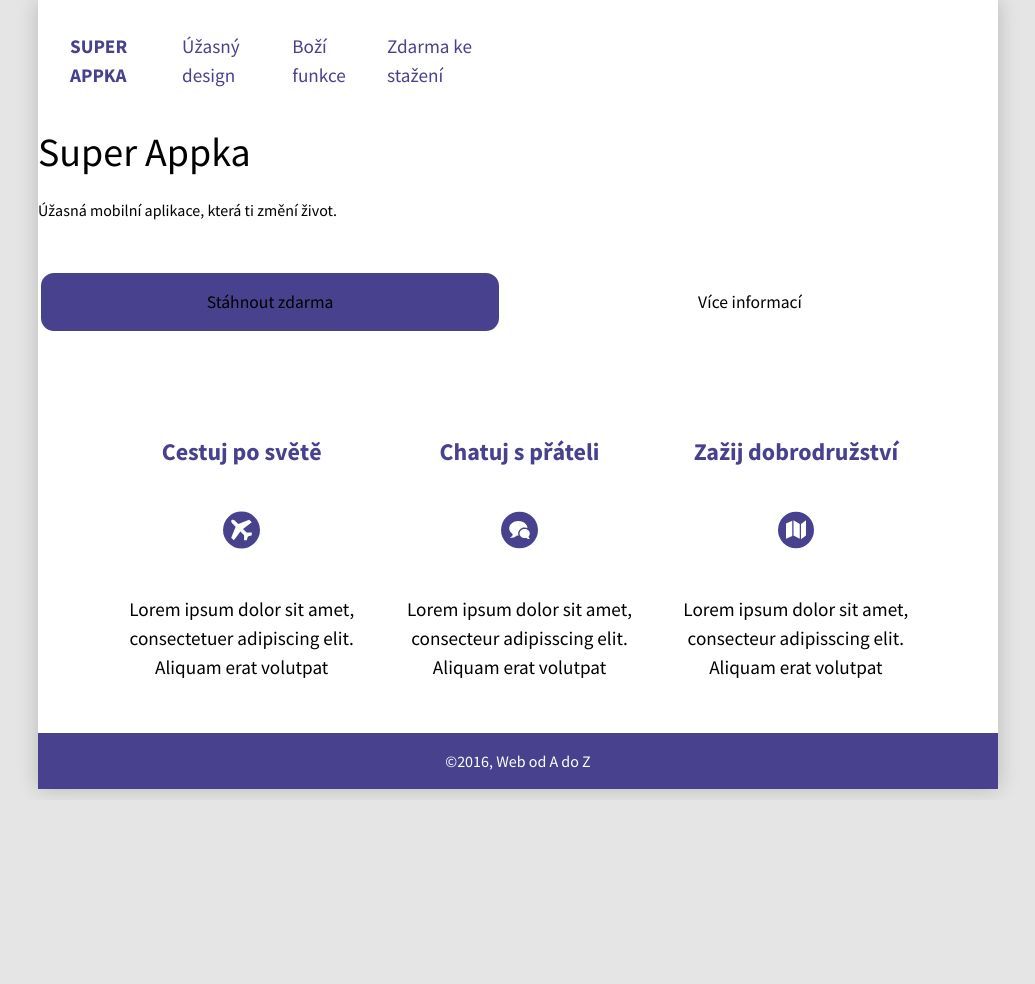
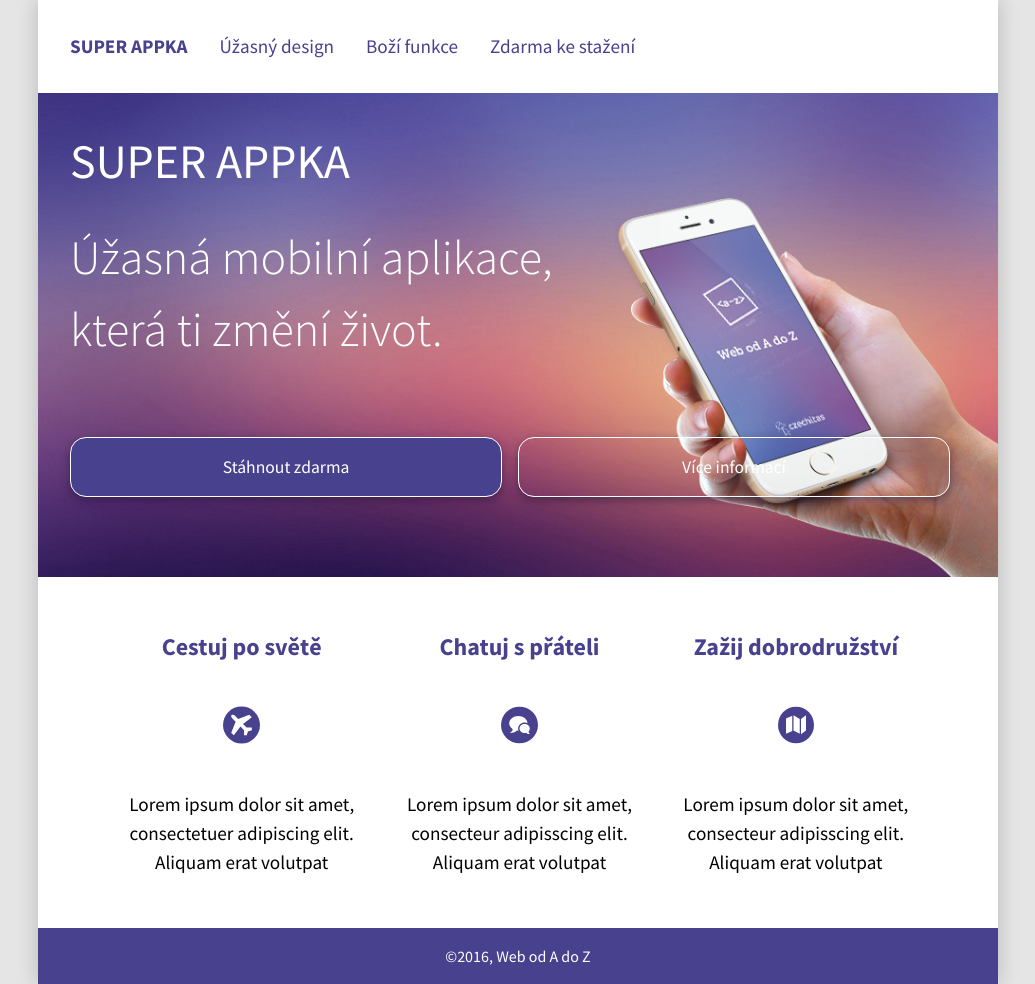
Before and after one commit to tvorimweb-2021-praha-jaro/du-05---superappka-denisa-p, a plain HTML site: page index.html in a window 1280 px wide. Shown: the whole page, without its empty margins (122-1157 px from the left). Before the commit the page ends 800 px from the top, so only its background shows below. Drawn offline with Linux system fonts and the light colour scheme.

Commit message:
OPRAVENO

```diff
--- a/index.html
+++ b/index.html
@@ -2,6 +2,7 @@
 <html lang="cs">
 
 <head>
+    <meta name="viewport" content="width=device-width, initial-scale=1.0">
     <meta charset="utf-8">
     <title>Mobilní aplikace</title>
     <link href="https://fonts.googleapis.com/css?family=Source+Sans+Pro:300,400,700" rel="stylesheet">
@@ -18,9 +19,9 @@
             <a href="">Zdarma ke stažení</a>
         </nav>
 
-        <section calss="hlavni">
+        <section class="hlavni">
             <h1>Super Appka</h1>
-            <p>Úžasná mobilní aplikace, která ti změní život.</p>
+            <p class="uzasna">Úžasná mobilní aplikace, která ti změní život.</p>
             <div class="moznosti">
                 <a class="tlacitko stahnout" href="">Stáhnout zdarma</a>
                 <a class="tlacitko vice" href="">Více informací</a>
--- a/style.css
+++ b/style.css
@@ -14,6 +14,7 @@ html { box-sizing: border-box; }
 */
 
 body {
+    width: auto;
     padding: 0;
     margin: 0;
     background-color: #e5e5e5;
@@ -24,12 +25,22 @@ body {
 }
 
 .obal {
-    width: 960px; /* obsah stránky je omezený do pruhu širokého 960px */
+    max-width: 960px; /* obsah stránky je omezený do pruhu širokého 960px */
     margin: 0 auto; /* pruh je na stránce vycentrovaný */
     background: white;
     box-shadow: 0 0 20px rgba(0, 0, 0, 0.2);
+    cursor: context-menu;
 }
 
+.odkazy {
+    text-decoration: none;
+    display: flex;
+    flex-flow: row wrap;
+    justify-content: left;
+    text-align: center;
+    padding: 0.7rem;
+    margin: 0;
+}
 
 nav {
     font-size: 2rem;
@@ -39,11 +50,46 @@ nav {
     justify-content: space-between;
 }
 
+.hlavni {
+    background-image: url(images/pozadi.jpg);
+    background-size: cover;
+    background-repeat: no-repeat;
+    background-position: center;
+    color: white;
+    padding: 2rem;
+    display: flex;
+    flex-direction: column;
+    flex-flow: column nowrap;
+    align-items: stretch;
+    justify-content: space-between;
+}
+
 a{
     text-decoration: none;
     display: inline-block;
     padding: 1rem;
 }
+
+h1 {
+    text-transform: uppercase;
+    font-size: 3rem;
+    font-weight: normal;
+    margin: 0;
+    padding: 0;
+}
+
+.uzasna {
+    font-weight: 300;
+    font-size: 2rem;
+    margin: 1rem 0;
+}
+
+.moznosti {
+    margin: 2rem 0;
+    display: flex;
+    flex-direction: column;
+}
+
 
 a:visited {
     color: inherit;
@@ -57,37 +103,7 @@ a:hover {
 .superappka{
     text-decoration: none;
     font-weight: 800;
-    color: white
-} /* Když se podívám na to, jak ta stránka vypadá, tak to, co tu mám nastavené se mi vůbec nechce promítnout na ten vzhled. Stalo se mi to u více věcí a vůbec netuším, kde mam chybu :( */
-
-.odkazy {
-    text-align: center;
-    width: 50%;
-    padding: 1.5rem 2rem;
-}
-
-.hlavni {
-    background-image: url(images/pozadi.jpg);
-    background-size: cover;
-    background-repeat: no-repeat;
-    background-position: center;
     color: white;
-    padding: 2rem;
-    display: flex;
-    flex-direction: column;
-    justify-content: space-between;
-} /* Když chci tu stránku zobrazit, tak se mi tam nezobrazuje v pozadí ten obrázek, ale přitom to tu mám nastavené :(  Celkově to neodpovídá zadání.*/
-
-.moznosti {
-    margin: 2rem 0;
-    display: flex;
-    flex-direction: column;
-}
-
-h1 {
-    font-size: 2.5rem;
-    font-weight: 400;
-    margin: 0;
 }
 
 .hlavni p{
@@ -97,17 +113,23 @@ h1 {
 }
 
 .tlacitko {
+    display: block;
     font-size: 1.7rem;
-    padding: 1rem 3rem;
+    width: 100%;
+    padding: 1rem 0;
+    margin: 1rem 0;
+    border: 0.5px solid white;
+    border-radius: 1rem;
+    background-color: transparent;
+    box-shadow: 0 4px 10px rgba(37,19,61,0.5);
+    cursor: pointer;
+    text-decoration: none;
     text-align: center;
-    margin: 1rem 0;
-    border: 3px solid white;
-    border-radius: 1rem;
-    width: 100%
 }
 
 .stahnout {
     background-color: #48418e;
+    margin-bottom: 1rem;
 }
 
 .stahnout:focus,
@@ -153,7 +175,7 @@ footer {
     text-align: center;
 }
 
-@media only screen and (min-device-width: 400px) {
+@media only screen and (min-width: 400px) {
     nav {
         font-size: 1.7rem;
     }
@@ -179,7 +201,7 @@ footer {
     }
 }
 
-@media only screen and (min-device-width: 600px) {
+@media only screen and (min-width: 600px) {
     nav{
         flex-wrap: nowrap;
         justify-content: flex-start;
@@ -201,7 +223,7 @@ footer {
     }
 }
 
-@media only screen and (min-device-width: 750px) {
+@media only screen and (min-width: 750px) {
     nav {
         font-size: 1.2rem;
     }
```
